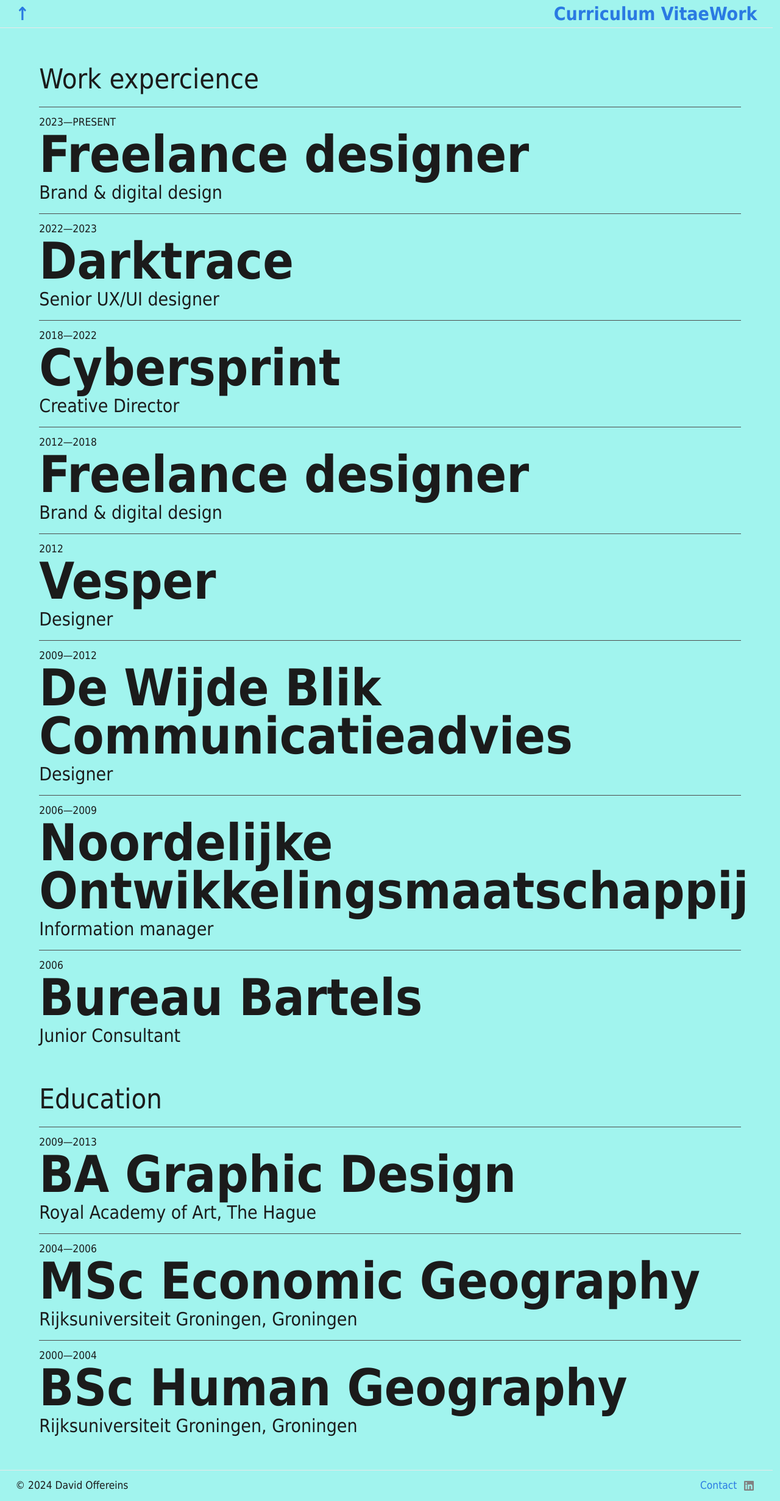
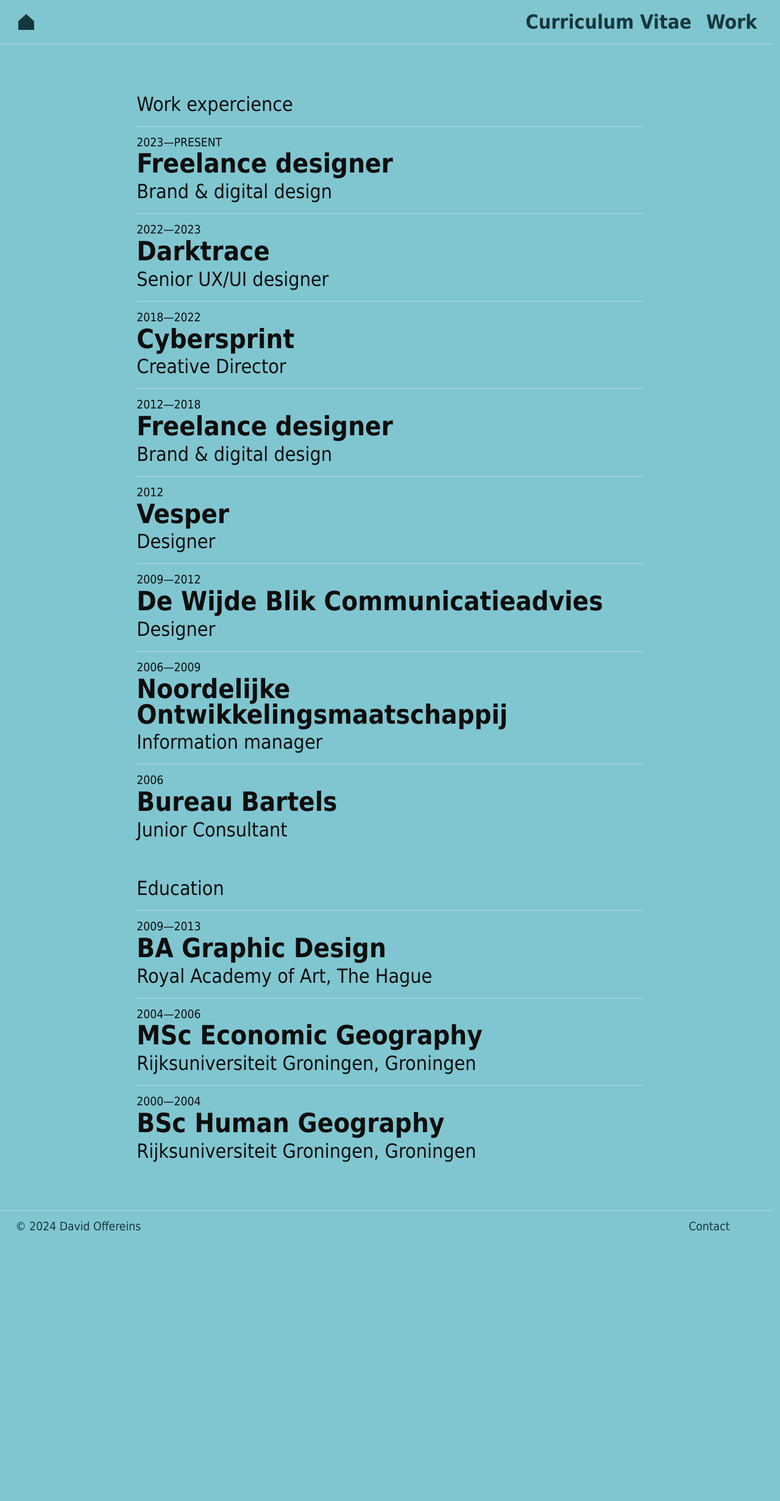
Before and after one commit to davidoffereins/davidoffereins.github.io, a Jekyll site: the page built from cv.markdown, in a window 1280 px wide. Shown: the whole page at 61% size. Built offline with Jekyll 4.4.1, drawn with Linux system fonts in a browser that asks for light colours; some web fonts are replaced; after the commit the page ends 2039 px from its top, so only the background shows below that.

Commit message:
add icons, colors, edit sizes

```diff
--- a/_includes/header.html
+++ b/_includes/header.html
@@ -5,17 +5,10 @@
     {%- assign default_paths = site.pages | map: "path" -%}
     {%- assign page_paths = site.header_pages | default: default_paths -%}
 
-
-    {% if page.url != "/" %}
-      <div><a class="back-to-home" href="{{ "/" | relative_url }}">&#8593;</a></div>
-    {% else %}
-      <div class="site-title">{{ site.title | escape }}</div>
-    {% endif %}
+    <div><a href="/"><svg class="svg-icon"><use xlink:href="{{ '/assets/img/home.svg#iconhome' | relative_url }}"></use></svg></a></div>
 
     {%- if page_paths -%}
       <nav class="site-nav">
-
-
         <div class="trigger">
           {%- for path in page_paths -%}
             {%- assign my_page = site.pages | where: "path", path | first -%}
--- a/_layouts/home.html
+++ b/_layouts/home.html
@@ -4,7 +4,7 @@
 
 <div class="home">
     <div class="site-intro">
-        <p>I'm David. Over the last 15 years I have designed brands, interfaces, websites and more. I am available to work on new projects.</p>
+        <p>I'm David <img loading="lazy" class="home-portrait" src="{{ 'assets\img\portret-bewerkt.jpg' | relative_url }}" alt="David Portrait"> Over the last 15 years I have designed brands, interfaces, websites and more. I am available to work on new projects.</p>
         <p>I'm David. Over the last 15 years I have designed brands, interfaces, websites and more. I am available to work on new projects.</p>
         <div class="contact-info">
             <div><a href="tel:+31644710684">+31 6 44 710 684</a></div>
--- a/_sass/custom/_main.scss
+++ b/_sass/custom/_main.scss
@@ -8,15 +8,48 @@
   display: flex;
   flex-direction: column;
 
-  // Different background colors for pages
+  // Different colors for pages
   &.home {
-    background-color: rgb(234, 54, 54);
+    background-color: $background-color-A;
+    color: $text-color;
+    .svg-icon {
+      fill: $link-color-A;
+    }
+    a.page-link {
+      color: $link-color-A;
+    }
+    .site-footer,
+    .site-footer a {
+      color: $link-color-A;
+    }
   }
   &.work {
-    background-color: black;
+    background-color: $background-color-C;
+    color: $text-color-inv;
+    .svg-icon {
+      fill: $link-color-C;
+    }
+    a.page-link {
+      color: $link-color-C;
+    }
+    .site-footer,
+    .site-footer a {
+      color: $link-color-C;
+    }
   }
   &.cv {
-    background-color: rgb(161, 244, 238);
+    background-color: $background-color-B;
+    color: $text-color;
+    .svg-icon {
+      fill: $link-color-B;
+    }
+    a.page-link {
+      color: $link-color-B;
+    }
+    .site-footer,
+    .site-footer a {
+      color: $link-color-B;
+    }
   }
 }
 
@@ -42,6 +75,7 @@
     justify-content: space-between;
     align-items: center;
     margin: 0;
+    padding: $spacing-unit 2%;
     border: 0;
     vertical-align: baseline;
     z-index: 1000;
@@ -50,21 +84,34 @@
 
 .site-header {
   .wrapper {
-    border-bottom: 1px solid $grey-color-light;
+    border-bottom: 1px solid $border-color;
     font-size: 4vw;
     font-weight: $bold-font-weight;
-    padding: 0 2%;
     font-size: $base-font-size;
+
+    //vertical align home icon
+    > div > a {
+      display: flex;
+    }
+
+    .svg-icon {
+      width: 26px;
+      height: 26px;
+      padding: 4px;
+    }
+
+    a.page-link {
+      margin-left: $large-spacing-unit;
+    }
   }
 }
 
 .site-footer {
 
   .wrapper {
-    border-top: 1px solid $grey-color-light;
+    border-top: 1px solid $border-color;
     font-size: $small-font-size;
     font-weight: $medium-font-weight;
-    padding: $spacing-unit 2%;
 
     div.footer-links {
       display: flex;
@@ -72,7 +119,7 @@
 
       a {
         display: flex;
-        margin-left: $spacing-unit;
+        margin-left: $large-spacing-unit;
       }
     }
   }
@@ -82,54 +129,27 @@
   HOME
 \*-----------------------------------*/
 
-.fixlater {
-  display: flex;
-  flex-direction: column;
-  align-items: center;
-  .site-title {
-    // padding-top: 20vh;
-    padding-bottom: 10vh;
-
-    h1 {
-      font-size: 6.4vw;
-      font-weight: 700;
-      font-style: normal;
-      letter-spacing: -0.2vw;
-      text-align: center;
-      line-height: 0.9;
-    }
-  }
-  .site-intro {
-    max-width: 40rem;
-    p {
-      font-size: $large-font-size;
-      text-align: center;
-    }
-    .contact-info{
-      display: flex;
-      justify-content: center;
-      div {
-        padding: 2rem;
-        a {
-          font-size: $large-font-size;
-        }
-      }
-    }
-  }
-
-}
-
 body.home {
 
   .page-content p,
   .page-content .contact-info a {
-    font-size: $large-font-size;
+    font-size: $xlarge-font-size;
     font-weight: $bold-font-weight;
     line-height: $tight-line-height;
     letter-spacing: -0.02em;
     margin-bottom: 0.75em;
     color: $text-color;
   }
+}
+
+.home-portrait {
+  width: 5vw;
+  height: 5vw;
+  margin: 0;
+  padding: 0;
+  border: 0;
+  vertical-align: baseline;
+  border-radius: 2.5vw;
 }
 
 /*-----------------------------------*\
@@ -160,15 +180,16 @@
   display: flex;
   flex-direction: column;
   align-self: center;
-  max-width: 75rem;
+  max-width: 55rem;
+  padding: $xlarge-spacing-unit 2%;
 
   div.section:not(:first-child) {
-    margin-top: $large-spacing-unit;
+    margin-top: $xlarge-spacing-unit;
   }
 
   div {
     h2 {
-
+      font-size: $base-font-size;
     }
 
     .item {
@@ -188,7 +209,7 @@
         line-height: $tight-line-height;
       }
       .job-title {
-
+        font-size: $base-font-size;
       }
     }
   }
--- a/_sass/minima.scss
+++ b/_sass/minima.scss
@@ -4,27 +4,38 @@
 
 $base-font-family: neue-haas-grotesk-text, Tahoma, Geneva, "Helvetica Neue", Helvetica, Arial, sans-serif !default;
 
-$base-font-size:   1.875rem !default;
-$small-font-size:  $base-font-size * 0.575 !default;
-$large-font-size:  6.5vw !default;
+$base-font-size:   2rem !default;
+$small-font-size:  $base-font-size * 0.6 !default;
+$large-font-size:  3.4vw !default;
+$xlarge-font-size:  6.2vw !default;
 
-$base-font-weight: 400 !default;
+$base-font-weight:   400 !default;
 $medium-font-weight: 500 !default;
-$bold-font-weight: 700 !default;
+$bold-font-weight:   700 !default;
+
+$base-line-height:  1.5 !default;
+$tight-line-height: 96% !default;
+
+$spacing-unit:         .75rem !default;
+$large-spacing-unit:   $spacing-unit * 2 !default;
+$xlarge-spacing-unit:  $spacing-unit * 4 !default;
+
+$text-color:       hsl(0, 0%, 5%) !default;
+$text-color-inv:   hsl(0, 0%, 90%) !default;
+$border-color:     hsla(0, 0%, 100%, 0.4) !default;
+
+$background-color-A: hsl(18, 95%, 45%) !default;
+$background-color-B: hsl(188, 46%, 66%) !default;
+$background-color-C: hsl(0, 0%, 0%) !default;
+
+$link-color-A: darken($background-color-A, 40%) !default;
+$link-color-B: darken($background-color-B, 50%) !default;
+$link-color-C: lighten($background-color-C, 90%) !default;
 
 
-$base-line-height: 1.5 !default;
-$tight-line-height: 95% !default;
+$brand-color:      hsla(0, 95%, 14%, 0.721) !default;
 
-$spacing-unit:     .75rem !default;
-$large-spacing-unit: $spacing-unit * 4 !default;
-
-$text-color:       #1b1b1b !default;
-$border-color:     #4d4d4d !default;
-$background-color: #eaeaea !default;
-$brand-color:      #2a7ae2 !default;
-
-$grey-color:       #828282 !default;
+$grey-color:       hsl(120, 100%, 50%) !default;
 $grey-color-light: lighten($grey-color, 40%) !default;
 $grey-color-dark:  darken($grey-color, 25%) !default;
 
```
Also changed, not shown: _config.yml (line endings or trailing spaces), assets/img/home.svg (added), assets/img/portret-bewerkt.jpg, assets/minima-social-icons.svg (deleted).
